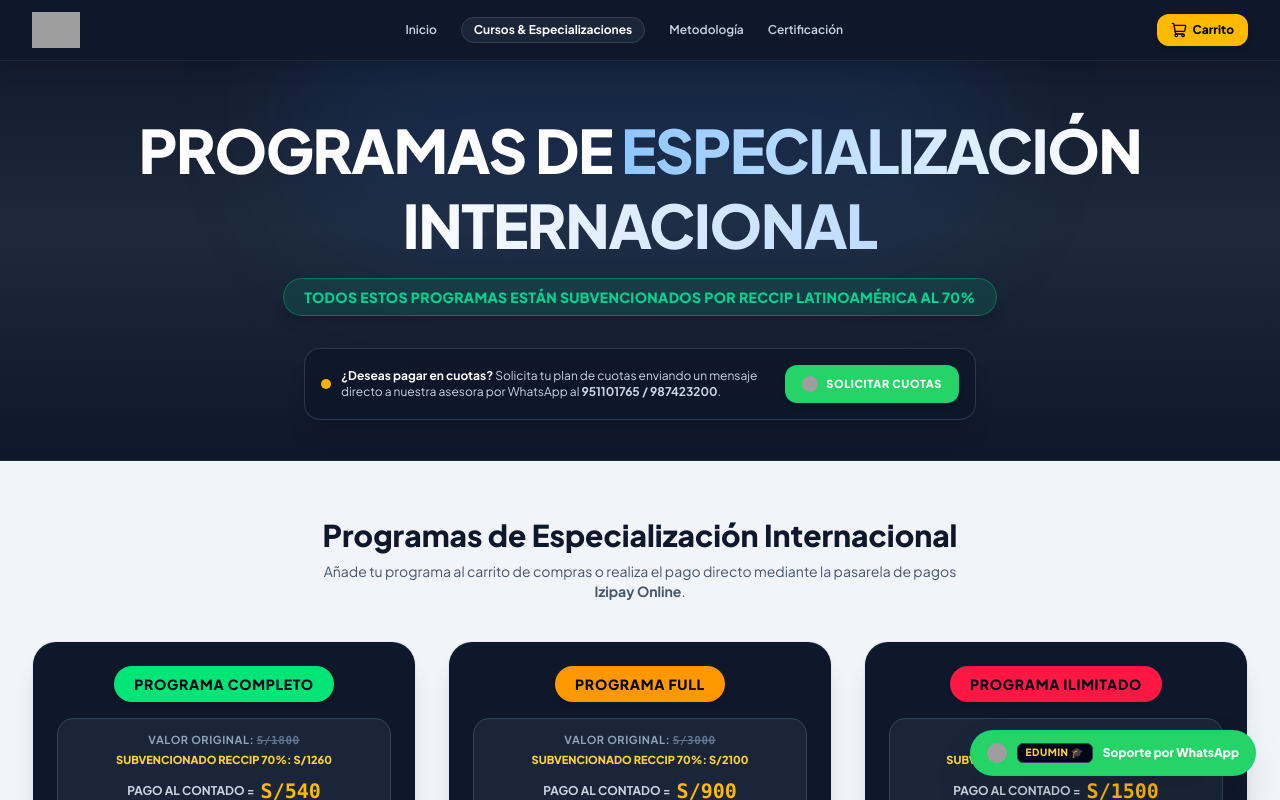
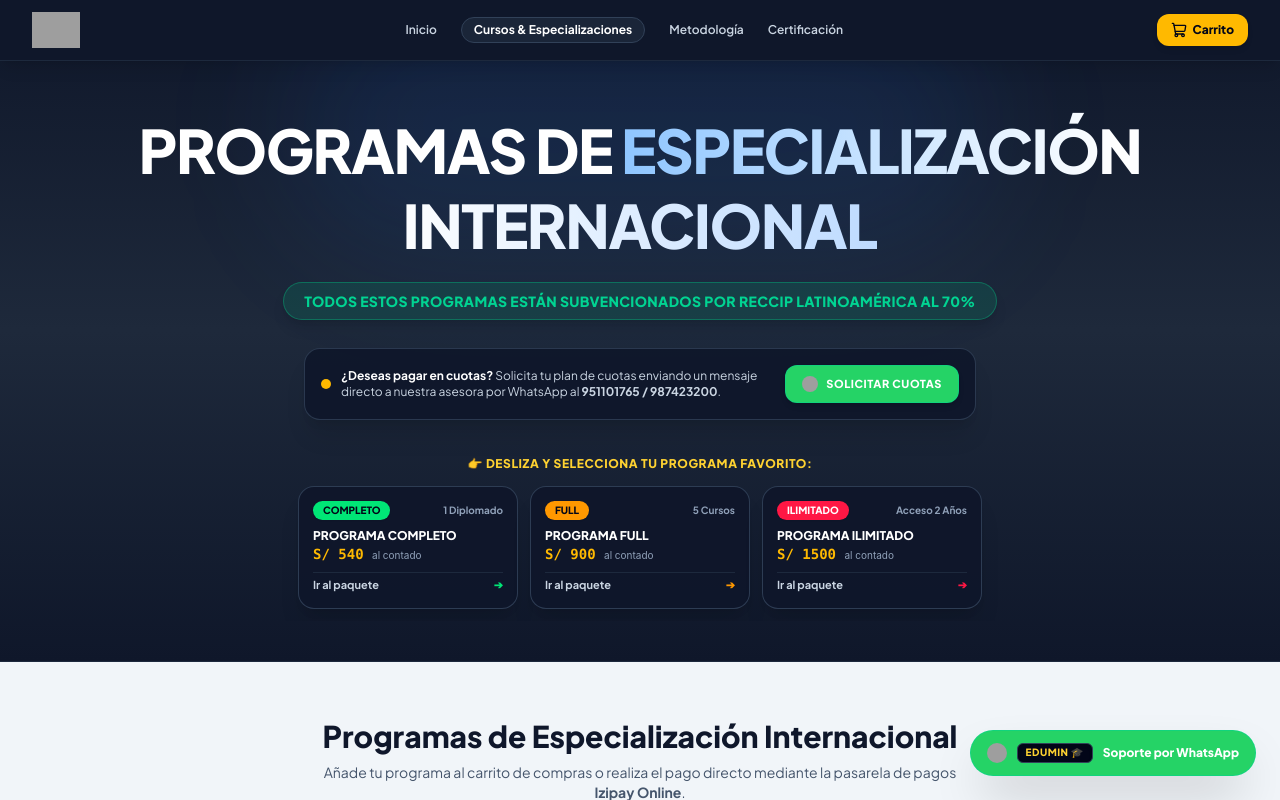
Before and after one commit to jefaturaacademica-ai/pasarela-pago-edumin, a React (Vite) app: page / in a window 1280 px wide. Shown: the top 800 px of the page. Built offline with nearby package versions, Linux system fonts and the light colour scheme; grey boxes are pictures that could not be loaded.

Commit message:
Add horizontal swipeable quick-nav package selector between HeaderBanner and Package Cards for mobile

```diff
--- a/src/App.jsx
+++ b/src/App.jsx
@@ -387,13 +387,14 @@ export default function App() {
 
           <div className="grid grid-cols-1 md:grid-cols-3 gap-8 items-stretch">
             {packages.map((pkg) => (
+              <div key={pkg.id} id={`package-${pkg.id}`} className="scroll-mt-28 flex flex-col">
                 <PackageCard
-                key={pkg.id}
                   packageData={pkg}
                   onAddToCart={handleAddToCart}
                   onDirectIzipayCheckout={handleDirectIzipayCheckout}
                   onOpenAdminPanel={handleOpenAdminPanel}
                 />
+              </div>
             ))}
           </div>
         </div>
--- a/src/components/HeaderBanner.jsx
+++ b/src/components/HeaderBanner.jsx
@@ -6,13 +6,20 @@ export default function HeaderBanner({ onOpenAdminPanel }) {
     window.open(`https://wa.me/51951101765?text=${encodeURIComponent(message)}`, '_blank');
   };
 
+  const scrollToPackage = (pkgId) => {
+    const el = document.getElementById(`package-${pkgId}`);
+    if (el) {
+      el.scrollIntoView({ behavior: 'smooth', block: 'start' });
+    }
+  };
+
   return (
     <header className="pt-28 pb-10 px-4 sm:px-6 lg:px-8 text-center text-white bg-gradient-to-b from-[#0f172a] via-[#1e293b] to-[#0f172a] border-b border-slate-800 relative overflow-hidden font-['Plus_Jakarta_Sans',sans-serif]">
 
       {/* Glow effect */}
       <div className="absolute top-0 left-1/2 -translate-x-1/2 w-[700px] h-[250px] bg-blue-500/10 rounded-full blur-3xl pointer-events-none" />
 
-      <div className="max-w-5xl mx-auto space-y-4 relative z-10">
+      <div className="max-w-5xl mx-auto space-y-5 relative z-10">
 
         {/* Main Title */}
         <h1 className="text-3xl sm:text-5xl lg:text-6xl font-black tracking-tight text-white uppercase leading-tight">
@@ -28,7 +35,7 @@ export default function HeaderBanner({ onOpenAdminPanel }) {
         </div>
 
         {/* Informative Installment Banner */}
-        <div className="pt-4 max-w-2xl mx-auto">
+        <div className="pt-2 max-w-2xl mx-auto">
           <div className="bg-slate-900/90 p-4 rounded-2xl border border-slate-700/80 flex flex-col sm:flex-row items-center justify-between gap-3 text-xs text-slate-300 shadow-xl">
             <div className="flex items-center space-x-2.5 text-left">
               <span className="w-2.5 h-2.5 rounded-full bg-amber-400 animate-pulse shrink-0" />
@@ -51,6 +58,92 @@ export default function HeaderBanner({ onOpenAdminPanel }) {
           </div>
         </div>
 
+        {/* MOBILE & DESKTOP QUICK-NAV: CAROUSEL TO SLIDE BETWEEN 3 PACKAGES */}
+        <div className="pt-4 max-w-3xl mx-auto space-y-2.5">
+          <div className="flex items-center justify-center space-x-2 text-xs font-black text-amber-300 uppercase tracking-wider">
+            <span>👉 Desliza y selecciona tu programa favorito:</span>
+          </div>
+
+          <div className="flex overflow-x-auto snap-x snap-mandatory gap-3 pb-3 pt-1 px-2 no-scrollbar sm:justify-center text-left scroll-smooth">
+
+            {/* Package 1: Completo */}
+            <button
+              onClick={() => scrollToPackage('completo')}
+              className="snap-center shrink-0 w-[240px] sm:w-[220px] bg-slate-900/95 hover:bg-slate-800 border border-slate-700/90 hover:border-[#00e676]/60 p-3.5 rounded-2xl transition-all shadow-xl cursor-pointer group text-left space-y-2 active:scale-95"
+            >
+              <div className="flex items-center justify-between">
+                <span className="px-2.5 py-0.5 rounded-full bg-[#00e676] text-slate-950 text-[10px] font-black uppercase shadow-xs">
+                  COMPLETO
+                </span>
+                <span className="text-[10px] text-slate-400 font-bold">1 Diplomado</span>
+              </div>
+              <div>
+                <p className="text-xs font-black text-white group-hover:text-[#00e676] transition-colors">
+                  PROGRAMA COMPLETO
+                </p>
+                <p className="text-sm font-black font-mono text-amber-400">
+                  S/ 540 <span className="text-[10px] text-slate-400 font-normal font-sans">al contado</span>
+                </p>
+              </div>
+              <div className="pt-1 flex items-center justify-between text-[11px] font-bold text-slate-300 group-hover:text-white border-t border-slate-800">
+                <span>Ir al paquete</span>
+                <span className="text-[#00e676]">➔</span>
+              </div>
+            </button>
+
+            {/* Package 2: Full */}
+            <button
+              onClick={() => scrollToPackage('full')}
+              className="snap-center shrink-0 w-[240px] sm:w-[220px] bg-slate-900/95 hover:bg-slate-800 border border-slate-700/90 hover:border-[#ff9800]/60 p-3.5 rounded-2xl transition-all shadow-xl cursor-pointer group text-left space-y-2 active:scale-95"
+            >
+              <div className="flex items-center justify-between">
+                <span className="px-2.5 py-0.5 rounded-full bg-[#ff9800] text-slate-950 text-[10px] font-black uppercase shadow-xs">
+                  FULL
+                </span>
+                <span className="text-[10px] text-slate-400 font-bold">5 Cursos</span>
+              </div>
+              <div>
+                <p className="text-xs font-black text-white group-hover:text-[#ff9800] transition-colors">
+                  PROGRAMA FULL
+                </p>
+                <p className="text-sm font-black font-mono text-amber-400">
+                  S/ 900 <span className="text-[10px] text-slate-400 font-normal font-sans">al contado</span>
+                </p>
+              </div>
+              <div className="pt-1 flex items-center justify-between text-[11px] font-bold text-slate-300 group-hover:text-white border-t border-slate-800">
+                <span>Ir al paquete</span>
+                <span className="text-[#ff9800]">➔</span>
+              </div>
+            </button>
+
+            {/* Package 3: Ilimitado */}
+            <button
+              onClick={() => scrollToPackage('ilimitado')}
+              className="snap-center shrink-0 w-[240px] sm:w-[220px] bg-slate-900/95 hover:bg-slate-800 border border-slate-700/90 hover:border-[#ff1744]/60 p-3.5 rounded-2xl transition-all shadow-xl cursor-pointer group text-left space-y-2 active:scale-95"
+            >
+              <div className="flex items-center justify-between">
+                <span className="px-2.5 py-0.5 rounded-full bg-[#ff1744] text-white text-[10px] font-black uppercase shadow-xs">
+                  ILIMITADO
+                </span>
+                <span className="text-[10px] text-slate-400 font-bold">Acceso 2 Años</span>
+              </div>
+              <div>
+                <p className="text-xs font-black text-white group-hover:text-[#ff1744] transition-colors">
+                  PROGRAMA ILIMITADO
+                </p>
+                <p className="text-sm font-black font-mono text-amber-400">
+                  S/ 1500 <span className="text-[10px] text-slate-400 font-normal font-sans">al contado</span>
+                </p>
+              </div>
+              <div className="pt-1 flex items-center justify-between text-[11px] font-bold text-slate-300 group-hover:text-white border-t border-slate-800">
+                <span>Ir al paquete</span>
+                <span className="text-[#ff1744]">➔</span>
+              </div>
+            </button>
+
+          </div>
+        </div>
+
       </div>
     </header>
   );
```
Lines whose indentation alone changed are shown as unchanged.
